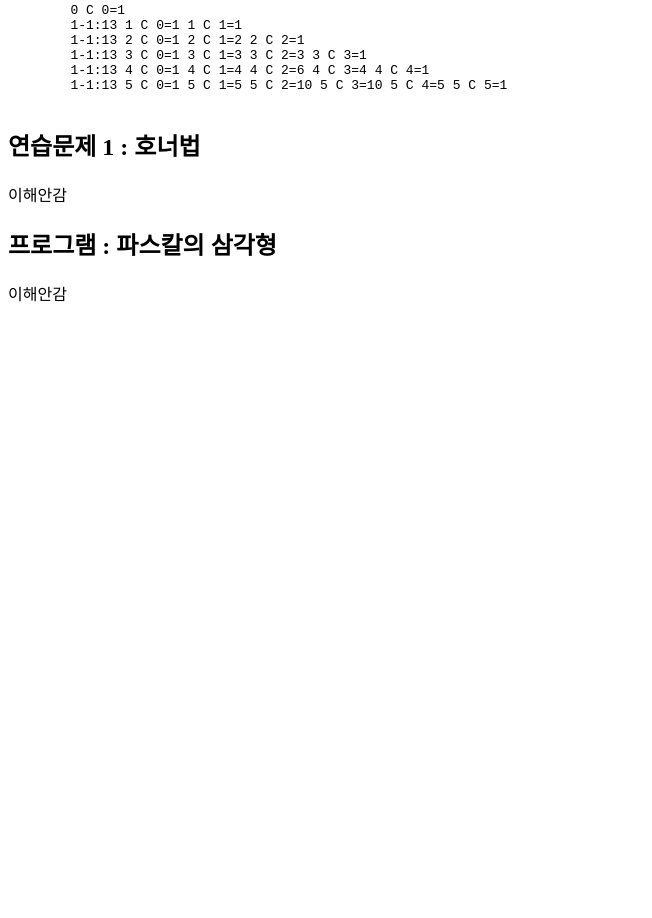
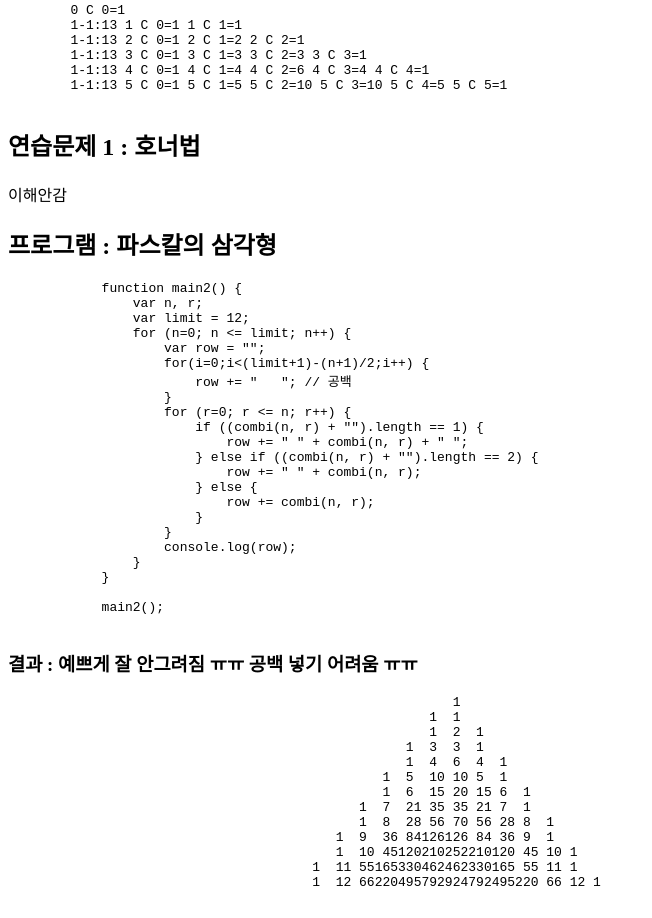
Before and after one commit to ezaurum/algorithm-study, a website: page chapter-01/byulnim.kim/1-1.html in a window 1280 px wide. Shown: the part 568-1486 px from the top of the page, without its empty margins (0-652 px from the left). Before the commit the page ends 881 px from the top, so only its background shows below. Drawn offline with Linux system fonts and the light colour scheme.

Commit message:
1장 파스칼의 삼각형

```diff
--- a/chapter-01/byulnim.kim/1-1.html
+++ b/chapter-01/byulnim.kim/1-1.html
@@ -24,6 +24,30 @@
         }
 
         main();
+
+        function main2() {
+            var n, r;
+            var limit = 12;
+            for (n=0; n <= limit; n++) {
+                var row = "";
+                for(i=0;i<(limit+1)-(n+1)/2;i++) {
+                    row += "   "; // 공백
+                }
+                for (r=0; r <= n; r++) {
+                    if ((combi(n, r) + "").length == 1) {
+                        row += " " + combi(n, r) + " ";
+                    } else if ((combi(n, r) + "").length == 2) {
+                        row += " " + combi(n, r);
+                    } else {
+                        row += combi(n, r);
+                    }
+                }
+                console.log(row);
+            }
+        }
+
+        main2();
+
     </script>
   </head>
   <body>
@@ -66,7 +90,46 @@
         <h2>연습문제 1 : 호너법</h2>
         이해안감
         <h2>프로그램 : 파스칼의 삼각형</h2>
-        이해안감
+        <pre>
+            function main2() {
+                var n, r;
+                var limit = 12;
+                for (n=0; n &lt;= limit; n++) {
+                    var row = "";
+                    for(i=0;i&lt;(limit+1)-(n+1)/2;i++) {
+                        row += "   "; // 공백
+                    }
+                    for (r=0; r &lt;= n; r++) {
+                        if ((combi(n, r) + "").length == 1) {
+                            row += " " + combi(n, r) + " ";
+                        } else if ((combi(n, r) + "").length == 2) {
+                            row += " " + combi(n, r);
+                        } else {
+                            row += combi(n, r);
+                        }
+                    }
+                    console.log(row);
+                }
+            }
+
+            main2();
+        </pre>
+        <h3>결과 : 예쁘게 잘 안그려짐 ㅠㅠ 공백 넣기 어려움 ㅠㅠ</h3>
+        <pre>
+                                                         1
+                                                      1  1
+                                                      1  2  1
+                                                   1  3  3  1
+                                                   1  4  6  4  1
+                                                1  5  10 10 5  1
+                                                1  6  15 20 15 6  1
+                                             1  7  21 35 35 21 7  1
+                                             1  8  28 56 70 56 28 8  1
+                                          1  9  36 84126126 84 36 9  1
+                                          1  10 45120210252210120 45 10 1
+                                       1  11 55165330462462330165 55 11 1
+                                       1  12 66220495792924792495220 66 12 1
+        </pre>
     </div>
   </body>
 </html>
```
